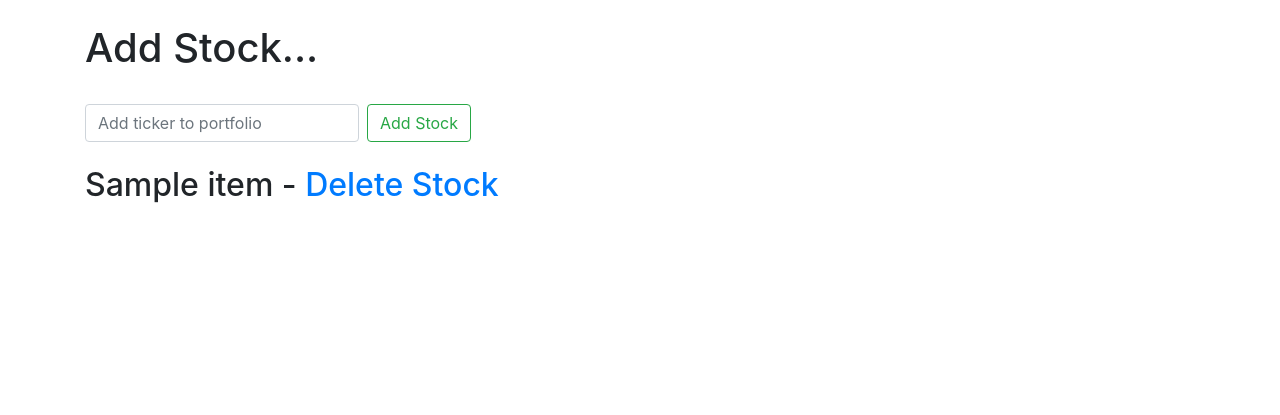
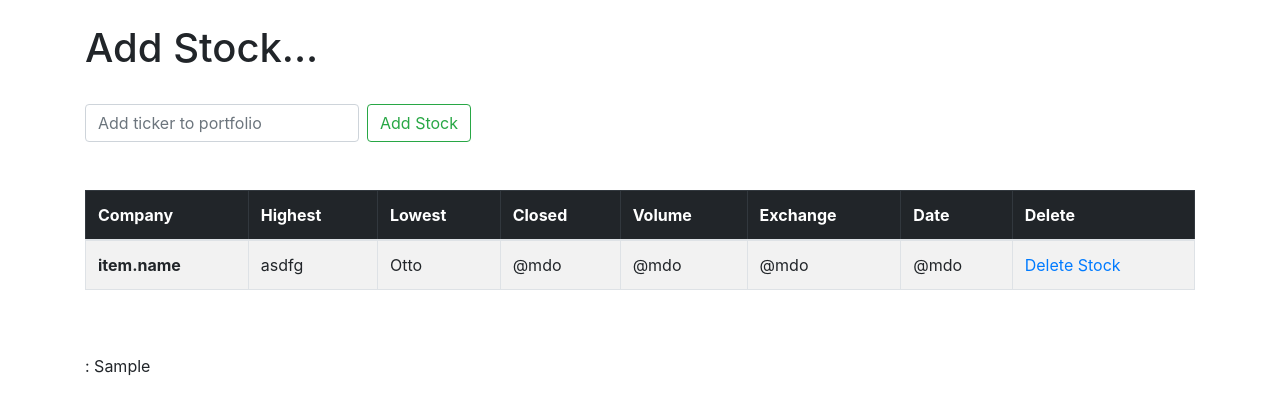
Before and after one commit to codegeeks98/Django_Stock_market_app, a Django app: template quotes/templates/add_stock.html in a window 1280 px wide. Shown: the part 56-471 px from the top of the page. Run offline with Django 3.2, Linux system fonts and the light colour scheme; the template is opened without the code that fills it: most values are stand-ins (such as "Sample title", 1, 10 or a date in 2020); some libraries are stand-ins or nearby versions.

Commit message:
Last commit

```diff
--- a/quotes/templates/add_stock.html
+++ b/quotes/templates/add_stock.html
@@ -12,11 +12,44 @@
     </form>
 
 <br>
+<br>
 
-{% for item in ticker %}
+<table class="table table-bordered table-striped">
+  <thead class="table-dark">
+    <tr>
+      <th scope="col">Company</th>
+      <th scope="col">Highest</th>
+      <th scope="col">Lowest</th>
+      <th scope="col">Closed</th>
+      <th scope="col">Volume</th>
+      <th scope="col">Exchange</th>
+      <th scope="col">Date</th>
+      <th scope="col">Delete</th>
+    </tr>
+  </thead>
+  <tbody>
+    {% for item in ticker %}
+    <tr>
+      <th scope="row">item.name</th>
+      <td>asdfg</td>
+      <td>Otto</td>
+      <td>@mdo</td>
+      <td>@mdo</td>
+      <td>@mdo</td>
+      <td>@mdo</td>
+      <td><a href="{% url 'delete' item.id %}">Delete Stock</a></td>
+    </tr>
+    {% endfor %}
 
-    <h2>{{ item }} - <a href="{% url 'delete' item.id %}">Delete Stock</a></h2>
 
-{% endfor %}
+  </tbody>
+</table>
+
+<br><br>
+
+    {% for list_item in output %}:
+     {{ list_item }}
+     <br> <br>
+    {% endfor %}
 
 {% endblock %}
```
Also changed, not shown: quotes/views.py (+18 -1 lines), db.sqlite3.
